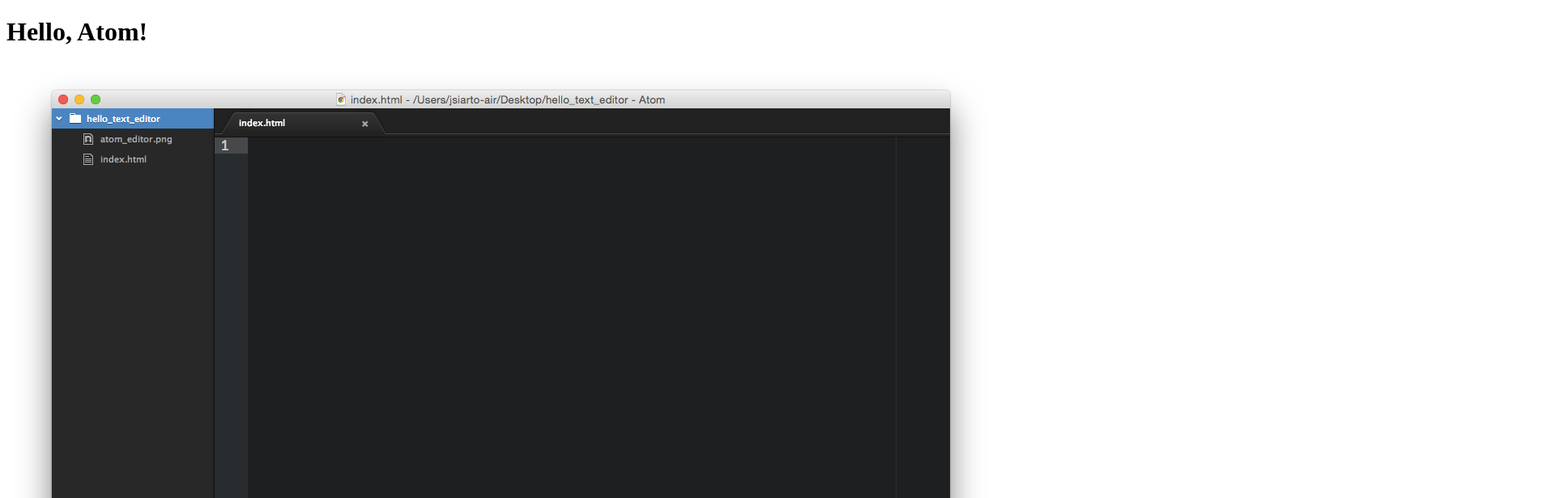
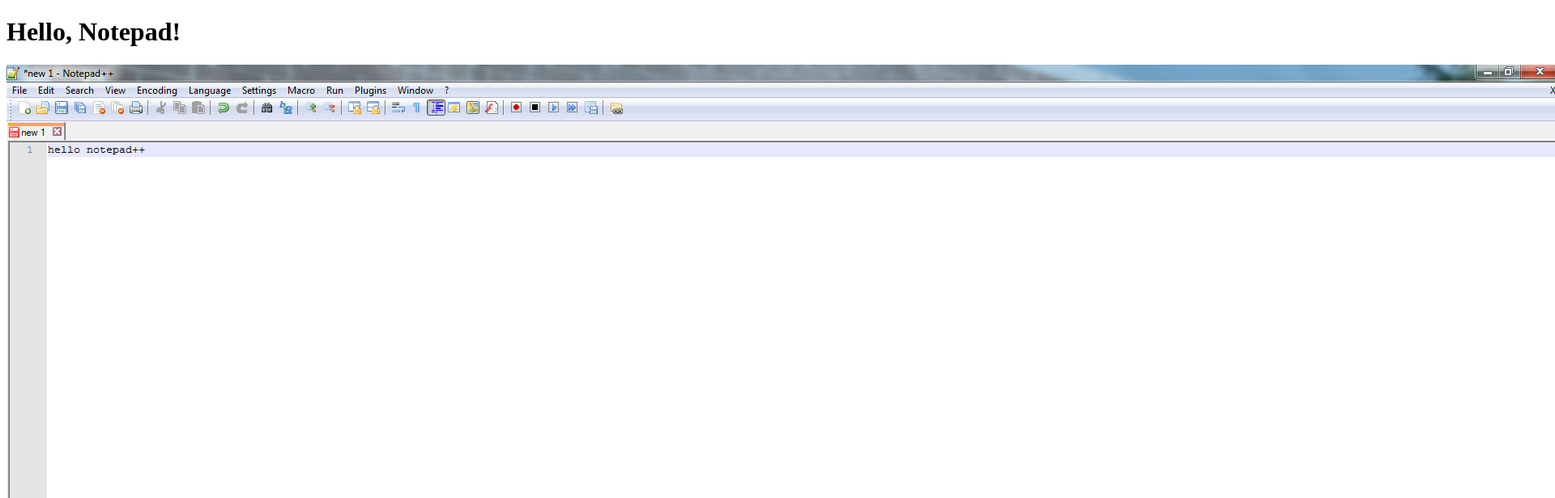
Before and after one commit to wangziz2/mi349fs15, a plain HTML site: page hello_text_editor/index.html in a window 1280 px wide. Shown: the top 616 px of the page at 81% size, 1920 px wide, since content can reach past the window. Drawn offline with Linux system fonts and the light colour scheme.

Commit message:
change the image and index

```diff
--- a/hello_text_editor/index.html
+++ b/hello_text_editor/index.html
@@ -5,7 +5,7 @@
   <title>Hello, Text Editor!</title>
 </head>
 <body>
-  <h1>Hello, Atom!</h1>
-  <img src="atom_editor.png" alt="Atom editor screenshot" />
+  <h1>Hello, Notepad!</h1>
+  <img src="notepad++.png" alt="Notepad++ editor screenshot" />
 </body>
 </html>
```
Also changed, not shown: hello_text_editor/atom_editor.png (deleted), hello_text_editor/notepad++.png (added).
